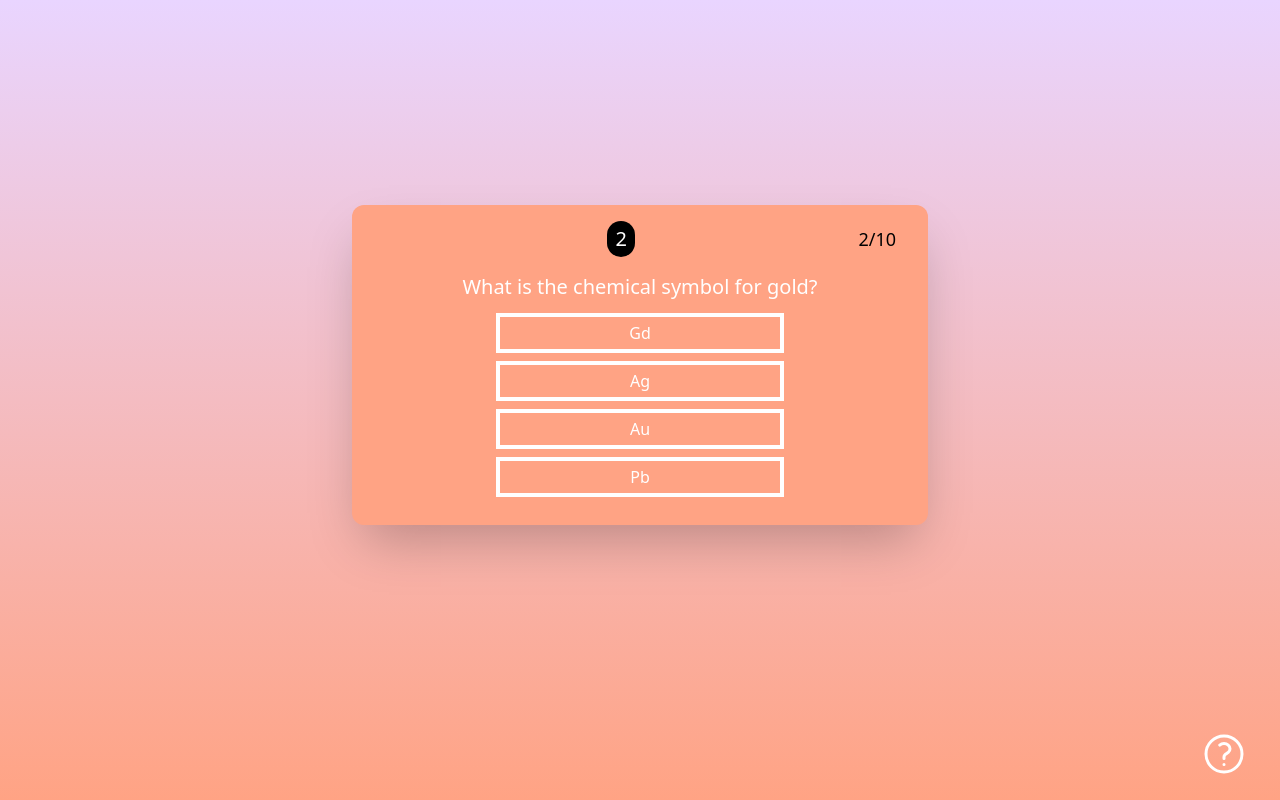
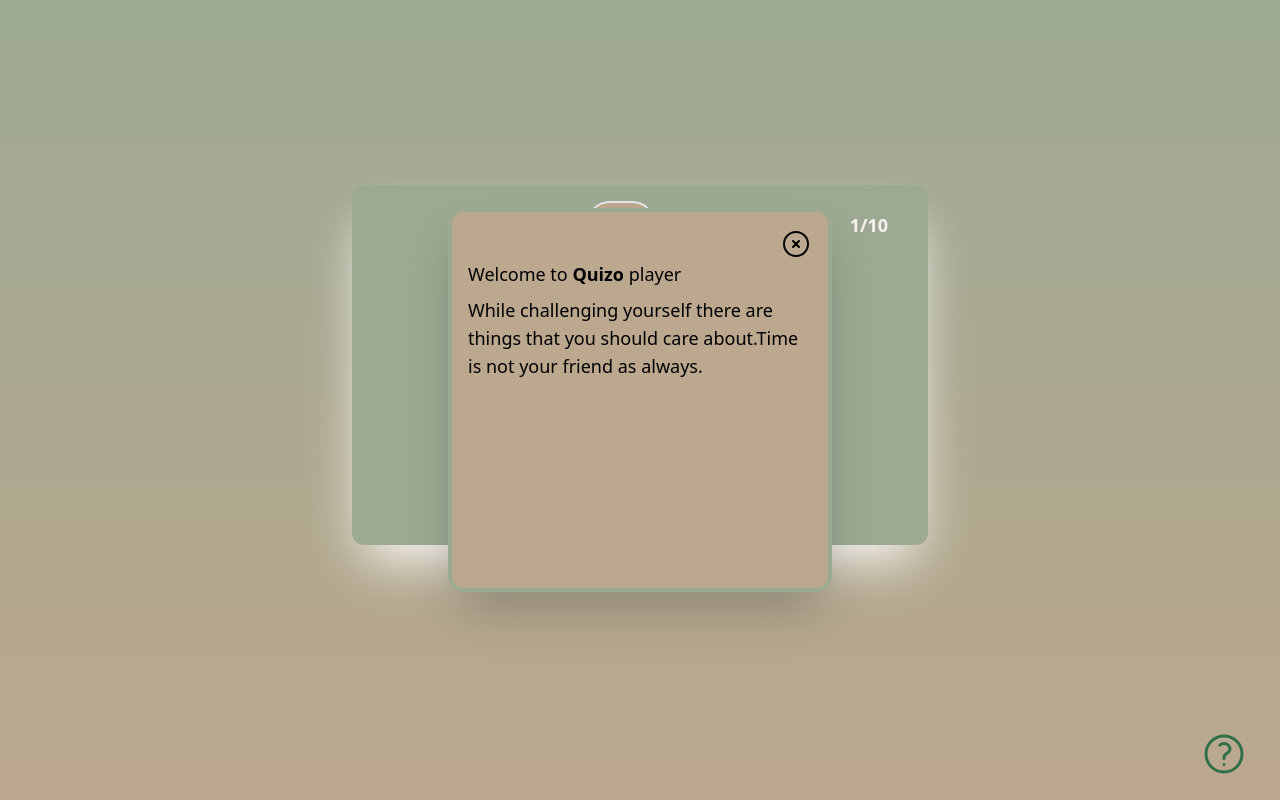
Before and after one commit to CaptainBerkay35/quiz-app, a React (Create React App) app: page /quiz in a window 1280 px wide. Both pictures are taken after a click on the button 1224 px from the left and 754 px from the top of the page. Built offline with nearby package versions, Linux system fonts and the light colour scheme.

Commit message:
Tutorial content added and Style whole project add new project logos

```diff
--- a/src/components/Quiz.jsx
+++ b/src/components/Quiz.jsx
@@ -53,8 +53,8 @@ export default function Quiz({ username }) {
   };
   const resetTimer = () => {
     setFeedback(null);
-    setCurrentQuestion(prev => prev + 1); // Timer sıfırlandıktan sonra yeni soruya geç
-};
+    setCurrentQuestion((prev) => prev + 1); // Timer sıfırlandıktan sonra yeni soruya geç
+  };
 
   const restartGame = () => {
     setCurrentQuestion(0);
@@ -69,27 +69,41 @@ export default function Quiz({ username }) {
   }
 
   return (
-    <div className="bg-Salmon rounded-xl shadow-2xl w-full max-w-xl flex flex-col justify-center items-center p-4">
-      <div className="flex justify-between items-center w-full px-4">
-        <h1 className="font-bold text-lg">{username}</h1>
+    <div
+      className={`bg-Sage rounded-xl shadow-2xl  w-full max-w-xl flex flex-col justify-center items-center p-4 ${
+        feedback === "correct"
+          ? "shadow-green-500"
+          : feedback !== null &&
+            !selectedQuestions[currentQuestion].options[feedback].isCorrect
+          ? "shadow-red-500"
+          : "shadow-white"
+      }`}
+    >
+      <div className="flex justify-between items-center w-full px-4 ">
+        <div className=" px-2 py-1 flex items-center justify-center">
+          <h1 className="font-bold text-lg text-Cream">{username}</h1>
+        </div>
+
         <Timer resetTimer={resetTimer} />
-        <h2 className="text-lg">
-          {currentQuestion + 1}/{totalQuestions}
-        </h2>
+        <div className="  px-2 py-1 flex items-center justify-center">
+          <h2 className="font-bold text-lg text-Cream">
+            {currentQuestion + 1}/{totalQuestions}
+          </h2>
+        </div>
       </div>
 
       <div className="flex flex-col items-center p-2">
-        <h2 className="text-white text-xl m-2 text-center">
+        <h2 className="text-white text-xl m-2 text-center min-h-14">
           {selectedQuestions[currentQuestion].text}
         </h2>
         {selectedQuestions[currentQuestion].options.map((option, index) => (
           <div className="m-1 w-120 h-18" key={index}>
             <button
-              className={`border-4 text-white w-72 h-10 ${
+              className={`border-4 text-white w-80 h-10 rounded-lg  ${
                 feedback === "correct" && option.isCorrect
                   ? "border-green-500"
                   : feedback === index && !option.isCorrect
-                  ? "border-red-500"
+                  ? "border-red-500 "
                   : "border-white"
               }`}
               onClick={() => handleOptionSelect(option.isCorrect, index)}
--- a/src/components/Result.jsx
+++ b/src/components/Result.jsx
@@ -8,7 +8,7 @@ export default function Result({ finalScore, questionNumber, restartGame }) {
     <div className="bg-Salmon rounded-xl flex flex-col justify-center items-center">
       <div className="flex flex-col items-center mb-4">
         <h1 className="text-xl font-bold text-black">Final Results</h1>
-        <p className="text-xl">
+        <p className="text-xl ">
           Score : {finalScore}/{questionNumber}
         </p>
       </div>
--- a/src/components/Timer.jsx
+++ b/src/components/Timer.jsx
@@ -1,7 +1,7 @@
 import React, { useState, useEffect } from "react";
 
 export default function Timer({ resetTimer }) {
-    const [timer, setTimer] = useState(5);
+    const [timer, setTimer] = useState(1000);
 
     useEffect(() => {
         let interval;
@@ -17,12 +17,12 @@ export default function Timer({ resetTimer }) {
     }, [timer]);
 
     useEffect(() => {
-        setTimer(5);
+        setTimer(1000);
     }, [resetTimer]);
 
     return (
-        <div className="bg-black border-2-black rounded-full px-2 py-1 flex items-center justify-center">
-            <p className="text-bold text-xl text-white">{timer}</p>
+        <div className="bg-Nude border-2 border-Misty rounded-full px-4 py-2 flex items-center justify-center">
+            <p className="font-bold text-xl text-Cream">{timer}</p>
         </div>
     );
 }
--- a/src/components/Tutorial.jsx
+++ b/src/components/Tutorial.jsx
@@ -7,6 +7,10 @@ export default function Tutorial() {
     setShowInfo(!showInfo);
     console.log("button clicked");
   }
+
+  function handleClose() {
+    setShowInfo(false);
+  }
   return (
     <div>
       <button onClick={handleClick}>
@@ -15,7 +19,7 @@ export default function Tutorial() {
           fill="none"
           viewBox="0 0 24 24"
           strokeWidth={1.5}
-          stroke="white"
+          stroke="#2f7049"
           className="w-12 h-12"
         >
           <path
@@ -25,6 +29,41 @@ export default function Tutorial() {
           />
         </svg>
       </button>
+      <div
+        className={`fixed top-1/2 left-1/2 transform -translate-x-1/2 -translate-y-1/2  ${
+          showInfo ? "block" : "hidden"
+        }`}
+      >
+        <div className="w-96 h-96 bg-Nude border-4 border-Sage rounded-2xl p-4 shadow-2xl">
+          <div className="flex justify-end">
+            <button onClick={handleClose}>
+              <svg
+                xmlns="http://www.w3.org/2000/svg"
+                fill="none"
+                viewBox="0 0 24 24"
+                strokeWidth={1.5}
+                stroke="currentColor"
+                className="w-8 h-8"
+              >
+                <path
+                  strokeLinecap="round"
+                  strokeLinejoin="round"
+                  d="m9.75 9.75 4.5 4.5m0-4.5-4.5 4.5M21 12a9 9 0 1 1-18 0 9 9 0 0 1 18 0Z"
+                />
+              </svg>
+            </button>
+          </div>
+          <div>
+            <p className="text-lg mb-2">
+              Welcome to <span className="font-bold">Quizo</span> player
+            </p>
+            <p className="text-lg">
+              While challenging yourself there are things that you should care
+              about.Time is not your friend as always.
+            </p>
+          </div>
+        </div>
+      </div>
     </div>
   );
 }
--- a/src/pages/Home.jsx
+++ b/src/pages/Home.jsx
@@ -1,5 +1,6 @@
 import { useState } from "react";
 import logo from "../logo.svg";
+import logoPink from "../logo_alt_pink.svg";
 import { useNavigate } from "react-router-dom";
 import Tutorial from "../components/Tutorial";
 
@@ -21,9 +22,9 @@ export default function Home() {
   }
 
   return (
-    <div className="bg-gradient-to-t from-Salmon to-purple-200 h-screen flex flex-col ">
+    <div className="bg-gradient-to-t from-Nude to-Sage h-screen flex flex-col ">
       <div className="h-screen flex flex-col justify-center items-center ">
-        <img className="mb-4 w-20" src={logo} alt="Logo" />
+        <img className="mb-4 w-20 text-red-500" src={logoPink} alt="Logo" />
         <h1 className="text-white font-bold text-3xl mb-4">Quizo</h1>
         <p className="text-white w-72 text-center leading-loose mb-4">
           Are you ready to test your knowledge?Before you move on to challange
@@ -31,15 +32,15 @@ export default function Home() {
         </p>
         <input
           type="text"
-          className="border-2 border-blue-900 rounded mb-4 h-8"
+          className="border-2 border-White rounded mb-4 h-8 bg-Misty"
           value={username}
           onChange={saveUsername}
         />
         <button
-          className="bg-white px-12 py-3 rounded-lg text-blue-600 font-bold border-2 border-blue-900 shadow-xl mb-4"
+          className="bg-Sage px-12 py-3 rounded-lg text-Cream font-bold border-2 border-Cream shadow-xl mb-4 hover:bg-white hover:text-Font hover:border-Sage"
           onClick={handleStartClick}
         >
-          Start
+          START
         </button>
         {showAlert && (
           <div
--- a/src/pages/QuizPage.jsx
+++ b/src/pages/QuizPage.jsx
@@ -6,7 +6,7 @@ export default function QuizPage() {
   const location = useLocation();
   const username = location.state?.username || "";
   return (
-    <div className="bg-gradient-to-t from-Salmon to-purple-200 h-screen flex flex-col ">
+    <div className="bg-gradient-to-t from-Nude to-Sage h-screen flex flex-col ">
       <div className="h-screen flex  justify-center items-center ">
         <Quiz username={username}></Quiz>
       </div>
--- a/tailwind.config.js
+++ b/tailwind.config.js
@@ -6,12 +6,13 @@ module.exports = {
   theme: {
     extend: {
       colors:{
-        'Aquamarine':'#74BDCB',
-        'Salmon':'#FFA384',
-        'Freesia':'#EFE7BC',
-        'Baby-blue':'#E7F2F8',
+        'Nude':'#BCA88E',
+        'Misty':'#E3E8E9',
+        'Sage':'#9DA993',
+        'Rosewater':'#E4B4B4',
         'Cream':'#F9F1F0',
         'Rose-Quartz':'#FADCD9',
+        'Font':'#64804d',
       },
     },
   },
```
Also changed, not shown: src/logo_alt_cream.svg (added), src/logo_alt_pink.svg (added).
